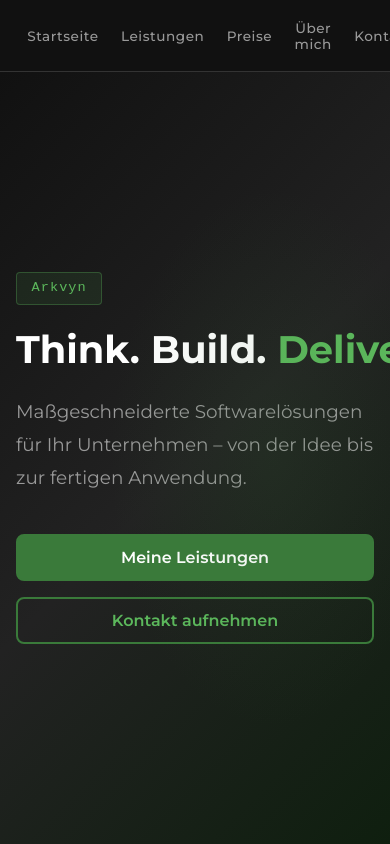
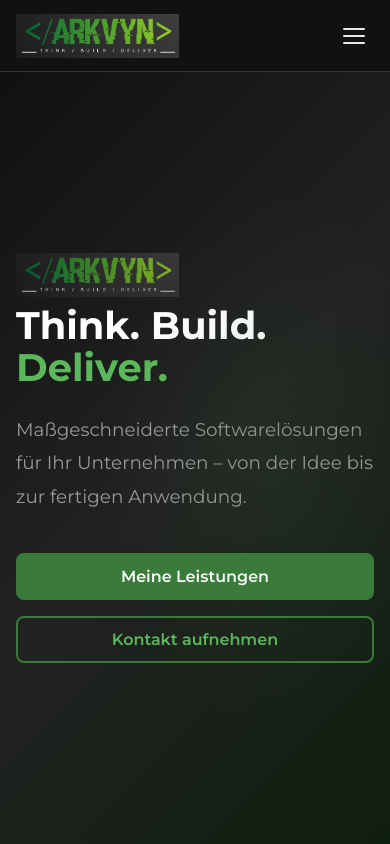
Before and after one commit to TimothieMT/Arkvyn, a React (Vite) app: page / in a window 390 px wide. Shown: the top 844 px of the page. Built offline with nearby package versions, Linux system fonts and the light colour scheme.

Commit message:
feat: implement responsive navbar with hamburger menu and style updates

```diff
--- a/src/App.css
+++ b/src/App.css
@@ -41,6 +41,7 @@
   display: flex;
   align-items: center;
   gap: 0.25rem;
+  margin-top: 150px;
 }
 
 .navbar__links button {
@@ -53,11 +54,53 @@
   padding: 0.5rem 1rem;
   border-radius: 6px;
   transition: color 0.2s, background 0.2s;
+  color: #0f1f0f;
+  background: #5CB85C;
+  opacity: 0.8;
 }
 
 .navbar__links button:hover {
   color: var(--green-light);
   background: rgba(92, 184, 92, 0.08);
+}
+
+/* Hamburger */
+.navbar__hamburger {
+  display: none;
+  flex-direction: column;
+  justify-content: center;
+  align-items: center;
+  gap: 5px;
+  width: 40px;
+  height: 40px;
+  background: none;
+  border: none;
+  cursor: pointer;
+  padding: 4px;
+  border-radius: 6px;
+  transition: background 0.2s;
+  z-index: 1100;
+}
+
+.navbar__hamburger span {
+  display: block;
+  width: 22px;
+  height: 2px;
+  background: var(--text);
+  border-radius: 2px;
+  transition: transform 0.3s, opacity 0.3s;
+}
+
+.navbar__hamburger.open span:nth-child(1) {
+  transform: translateY(7px) rotate(45deg);
+}
+
+.navbar__hamburger.open span:nth-child(2) {
+  opacity: 0;
+}
+
+.navbar__hamburger.open span:nth-child(3) {
+  transform: translateY(-7px) rotate(-45deg);
 }
 
 /* ════════════════════════════════════════
@@ -222,7 +265,6 @@
   line-height: 1.1;
   color: var(--white);
   margin-bottom: 1.5rem;
-  white-space: nowrap;
 }
 
 .home__sub {
@@ -743,9 +785,37 @@
 }
 
 @media (max-width: 768px) {
+  .navbar__hamburger {
+    display: flex;
+  }
+
+  .navbar__links {
+    display: none;
+    position: fixed;
+    top: 72px;
+    left: 0;
+    right: 0;
+    bottom: 0;
+    background: rgba(17, 17, 17, 0.98);
+    backdrop-filter: blur(16px);
+    flex-direction: column;
+    align-items: center;
+    justify-content: center;
+    gap: 0.5rem;
+    z-index: 999;
+  }
+
+  .navbar__links.open {
+    display: flex;
+  }
+
   .navbar__links button {
-    font-size: 0.85rem;
-    padding: 0.4rem 0.7rem;
+    font-size: 1.2rem;
+    padding: 0.85rem 2rem;
+    width: 100%;
+    max-width: 280px;
+    text-align: center;
+    border-radius: 8px;
   }
 
   .grid--3 {
@@ -783,10 +853,6 @@
 @media (max-width: 480px) {
   .navbar__inner {
     padding: 0 1rem;
-  }
-
-  .navbar__links {
-    gap: 0;
   }
 
   .grid,
--- a/src/components/Home.tsx
+++ b/src/components/Home.tsx
@@ -1,13 +1,20 @@
+import logo from '../assets/Logo.png'
+
 interface HomeProps {
   scrollTo: (id: string) => void
 }
 
 export default function Home({ scrollTo }: HomeProps) {
+  function handleNav(id: string): void {
+    scrollTo(id)
+  }
   return (
     <section id="home" className="section section--home">
       <div className="grid grid--12">
         <div className="home__content">
-          <span className="home__tag">Arkvyn</span>
+          <button className="footer__logo" onClick={() => handleNav('home')}>
+            <img src={logo} alt="Arkvyn Logo" />
+          </button>
           <h1 className="home__headline">Think. Build. <span className="accent">Deliver.</span></h1>
           <p className="home__sub">
             Maßgeschneiderte Softwarelösungen für Ihr Unternehmen –
--- a/src/components/Navbar.tsx
+++ b/src/components/Navbar.tsx
@@ -1,3 +1,4 @@
+import { useState } from 'react'
 import { useNavigate, useLocation } from 'react-router-dom'
 import logo from '../assets/Logo.png'
 
@@ -8,8 +9,10 @@ interface NavbarProps {
 export default function Navbar({ scrollTo }: NavbarProps) {
   const navigate = useNavigate()
   const location = useLocation()
+  const [menuOpen, setMenuOpen] = useState(false)
 
   const handleNav = (id: string) => {
+    setMenuOpen(false)
     if (location.pathname !== '/') {
       navigate('/')
       setTimeout(() => scrollTo(id), 100)
@@ -24,13 +27,22 @@ export default function Navbar({ scrollTo }: NavbarProps) {
         <button className="navbar__logo" onClick={() => handleNav('home')}>
           <img src={logo} alt="Arkvyn Logo" />
         </button>
-        <nav className="navbar__links">
+        <nav className={`navbar__links${menuOpen ? ' open' : ''}`}>
           <button onClick={() => handleNav('home')}>Startseite</button>
           <button onClick={() => handleNav('angebot')}>Leistungen</button>
           <button onClick={() => handleNav('preise')}>Preise</button>
           <button onClick={() => handleNav('ueber-mich')}>Über mich</button>
           <button onClick={() => handleNav('kontakt')}>Kontakt</button>
         </nav>
+        <button
+          className={`navbar__hamburger${menuOpen ? ' open' : ''}`}
+          onClick={() => setMenuOpen(prev => !prev)}
+          aria-label="Menü öffnen"
+        >
+          <span />
+          <span />
+          <span />
+        </button>
       </div>
     </header>
   )
```
